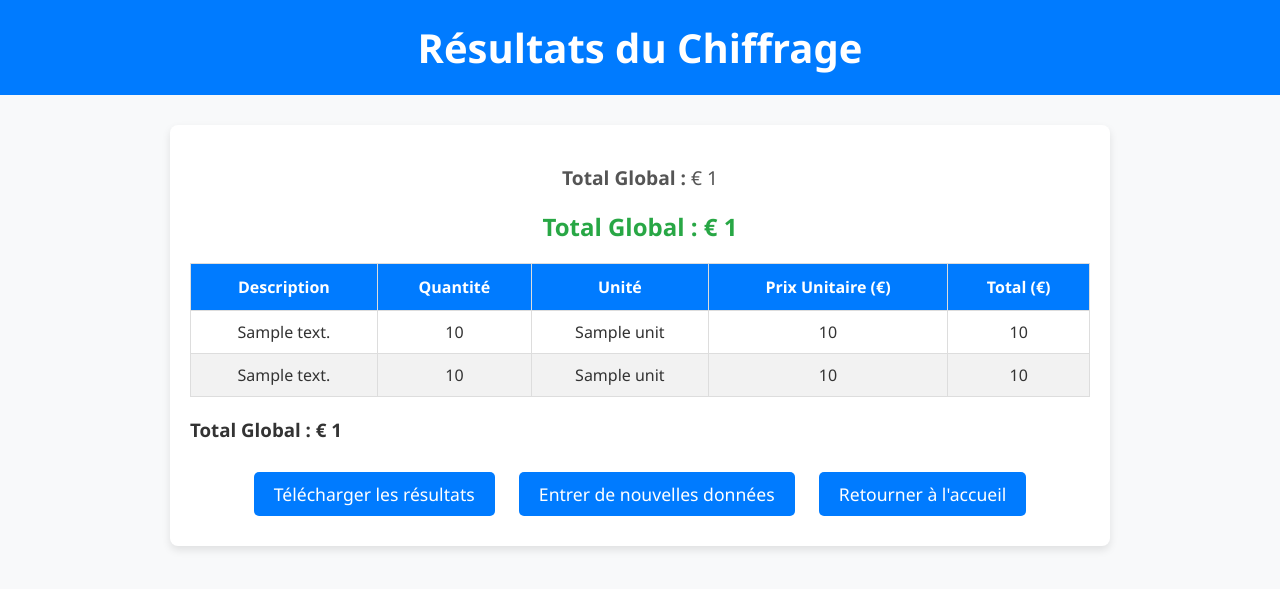
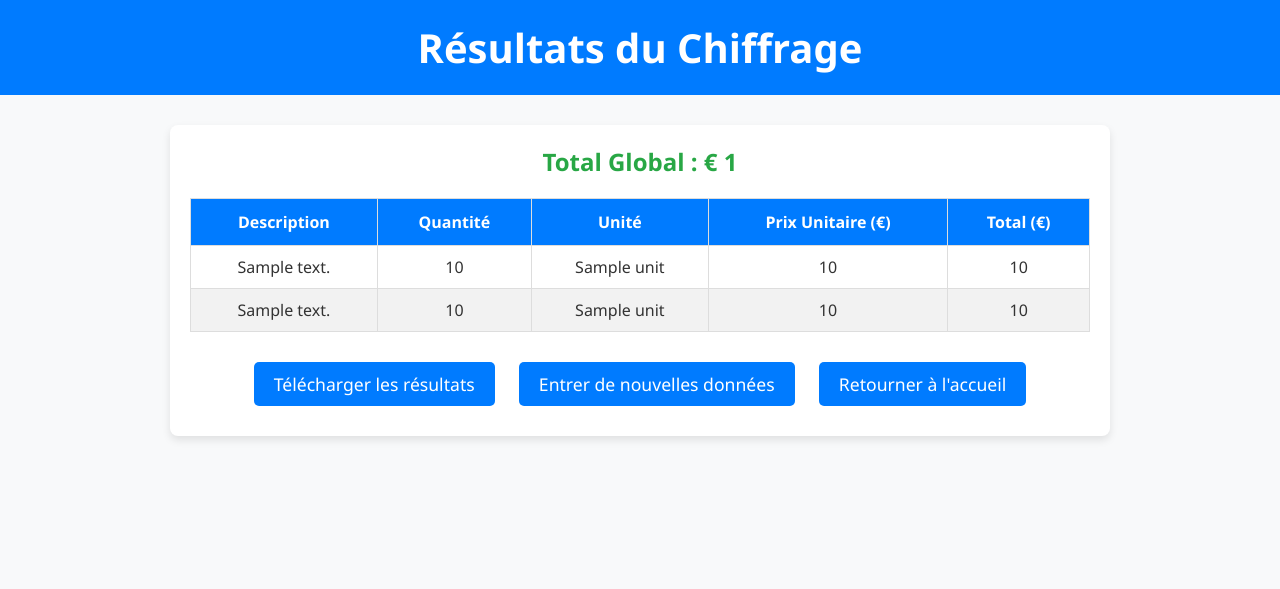
Before and after one commit to Snow275/Outil-de-chiffrage, a Flask app: template templates/results.html in a window 1280 px wide. Shown: the top 589 px of the page. Run offline with Flask 3, Linux system fonts and the light colour scheme; the template is opened without the code that fills it: most values are stand-ins (such as "Sample title", 1, 10 or a date in 2020).

Commit message:
Update results.html

```diff
--- a/templates/results.html
+++ b/templates/results.html
@@ -86,7 +86,7 @@
 
     <!-- Contenu principal -->
     <div class="container">
-    <p><strong>Total Global :</strong> € {{ total_global }}</p>
+
 
         <!-- Affichage du Total Global -->
         <div class="summary">
@@ -127,7 +127,6 @@
             </tbody>
         </table>
 
-        <h3>Total Global : € {{ total_global }}</h3>
 
         <!-- Actions (boutons) -->
         <div class="actions">
```
